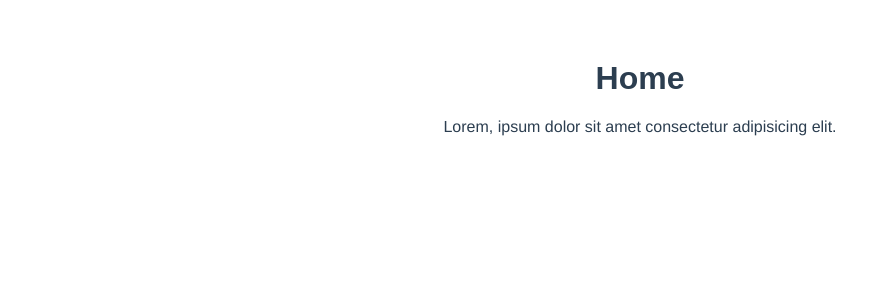
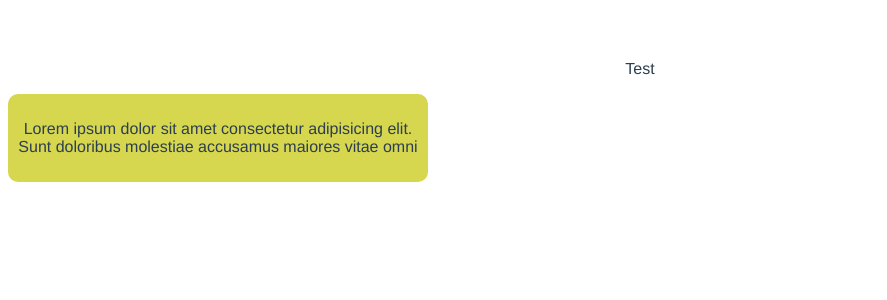
Before and after one commit to Sr-MARTINS/Curso-Vue.js, a Vue app in the folder hello-world/: page / in a window 1280 px wide. Shown: the top 300 px of the page, without its empty margins (0-887 px from the left). Built offline with nearby package versions, Linux system fonts and the light colour scheme.

Commit message:
Scoped e global css

```diff
--- a/hello-world/src/App.vue
+++ b/hello-world/src/App.vue
@@ -1,37 +1,17 @@
 <template>
-    <!--CHAMANDO O ELEMENTO-->
-      <!--OU PODEMOS USAR DA FORMA SIMPLIFICANDO -->
-      <!-- <TheHeader /> -->
-    <TheHeader v-if="showHeader" />
-<!--
-    <div v-show="showName">
-      Nome: {{ fristName }} <br>
-      Sobrenome: {{ lastName }}
-    </div> -->
-<br>
-
-    <!-- <div v-if="accesLevel == 'admin'"> Usuario Admin </div>
-    <div v-else-if="accesLevel == 'markting'"> Usuario Markting</div>
-    <div v-else> Usuario user</div> -->
-
-  <HelloWorld />
+    <TheHeader />
+    <HelloWorld />
 </template>
 
 <script>
 import HelloWorld from './components/HelloWorld.vue'
-
-  // IMPORTAÇÃO DO ARQUIVO
-  //  PASSANDO O NOME "TheHeader"  E O CAMINHA "'./components/TheHeader.vue'"
 import TheHeader from './components/TheHeader.vue'
 
 export default {
   name: 'App',
 
-  // o "components" vai declarar os componetes q vamos usar no elemente externo
   components: {
     HelloWorld,
-
-    // PASSAREMOS O ELEMENTO PRA ASSIM SEM SER "EXPORTADO" A PG
     TheHeader
   },
   data() {
--- /dev/null
+++ b/hello-world/src/assets/css/style.css
@@ -0,0 +1,6 @@
+/* .card {
+    width: 400px;
+    background-color: #d6d64f;
+    padding: 10px;
+    border-radius: 10px;
+} */
--- /dev/null
+++ b/hello-world/src/components/BaseCard.vue
@@ -0,0 +1,14 @@
+<template>
+    <div class="card">
+        <p>Lorem ipsum dolor sit amet consectetur adipisicing elit. Sunt doloribus molestiae accusamus maiores vitae omni</p>
+    </div>
+</template>
+
+<style scoped>
+     .card {
+        width: 400px;
+        background-color: #d6d64f;
+        padding: 10px;
+        border-radius: 10px;
+     }
+</style>
--- a/hello-world/src/components/TheHeader.vue
+++ b/hello-world/src/components/TheHeader.vue
@@ -139,8 +139,8 @@
         </button>
     </div> -->
 
-    <div>
-        <desmont>
+    <!-- <div>
+        <desMont>
             <template v-slot:title>
                 <h1>Home</h1>
             </template>
@@ -149,20 +149,25 @@
                 <p>Lorem, ipsum dolor sit amet consectetur adipisicing elit.</p>
             </template>
 
-            <template>
-                <p>mart</p>
-            </template>
-        </desmont>
+        </desMont>
 
+    </div> -->
+
+    <div>
+        <p class="card">Test</p>
+        <BaseCard/>
     </div>
+
 </template>
 
 <!--LOGICA - JS -->
 <script>
-    import desmont from '@/components/desmont.vue'
+// import desMont from '@/components/desMont.vue';
+import BaseCard from './BaseCard.vue';
+
     export default {
         name: 'App',
-        components: {desmont},
+        components: {BaseCard},
         data() {
             return {
                 isName: 'Martins',
@@ -172,56 +177,56 @@
 
                 // isName: "",
 
-                sports:'futboll',
-                name: "Jonh",
+                // sports:'futboll',
+                // name: "Jonh",
 
-                newsLeter: '',
+                // newsLeter: '',
 
-                cores: '',
+                // cores: '',
 
-                home: true,
-                pStyle: {'color': 'aqua', 'background-color': 'black' },
-                classVar: 'titel',
+                // home: true,
+                // pStyle: {'color': 'aqua', 'background-color': 'black' },
+                // classVar: 'titel',
 
-                todos: [
-                        {
-                            "userId": 1,
-                            "id": 1,
-                            "title": "delectus aut autem",
-                            "completed": false,
-                            // myImg:'https://placehold.co/150'
-                        },
-                        {
-                            "userId": 1,
-                            "id": 2,
-                            "title": "quis ut nam facilis et officia qui",
-                            "completed": false,
-                            // myImg:'https://placehold.co/150'
-                        },
-                        {
-                            "userId": 1,
-                            "id": 3,
-                            "title": "fugiat veniam minus",
-                            "completed": false
-                        },
-                        {
-                            "userId": 1,
-                            "id": 4,
-                            "title": "et porro tempora",
-                            "completed": true
-                        },
-                        {
-                            "userId": 1,
-                            "id": 5,
-                            "title": "laboriosam mollitia et enim quasi adipisci quia provident illum",
-                            "completed": false
-                        },
-                    ],
+                // todos: [
+                //         {
+                //             "userId": 1,
+                //             "id": 1,
+                //             "title": "delectus aut autem",
+                //             "completed": false,
+                //             // myImg:'https://placehold.co/150'
+                //         },
+                //         {
+                //             "userId": 1,
+                //             "id": 2,
+                //             "title": "quis ut nam facilis et officia qui",
+                //             "completed": false,
+                //             // myImg:'https://placehold.co/150'
+                //         },
+                //         {
+                //             "userId": 1,
+                //             "id": 3,
+                //             "title": "fugiat veniam minus",
+                //             "completed": false
+                //         },
+                //         {
+                //             "userId": 1,
+                //             "id": 4,
+                //             "title": "et porro tempora",
+                //             "completed": true
+                //         },
+                //         {
+                //             "userId": 1,
+                //             "id": 5,
+                //             "title": "laboriosam mollitia et enim quasi adipisci quia provident illum",
+                //             "completed": false
+                //         },
+                //     ],
 
-                user: {
-                frest_name: 'Joao',
-                last_name: 'Victor'
-                },
+                // user: {
+                // frest_name: 'Joao',
+                // last_name: 'Victor'
+                // },
             }
         },
 
--- a/hello-world/src/components/desmont.vue
+++ b/hello-world/src/components/desmont.vue
@@ -1,8 +1,7 @@
 <template>
-    <header class="header">
+    <header>
        <slot name="title"></slot>
        <slot name="description"> </slot>
-       <slot></slot>
     </header>
 </template>
 
--- a/hello-world/src/main.js
+++ b/hello-world/src/main.js
@@ -1,4 +1,5 @@
 import { createApp } from 'vue'
 import App from './App.vue'
+// import '@/assets/css/style.css'
 
 createApp(App).mount('#app')
```
Also changed, not shown: hello-world/src/assets/logo.png (deleted).
